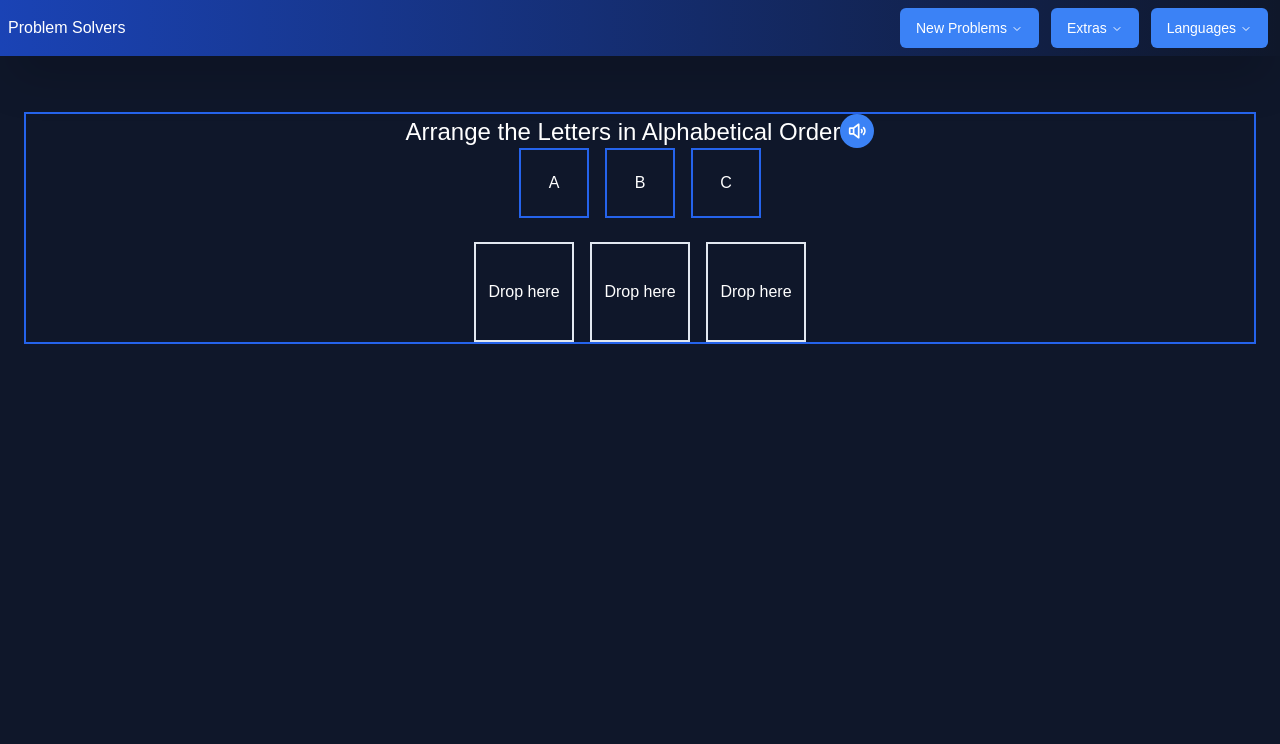
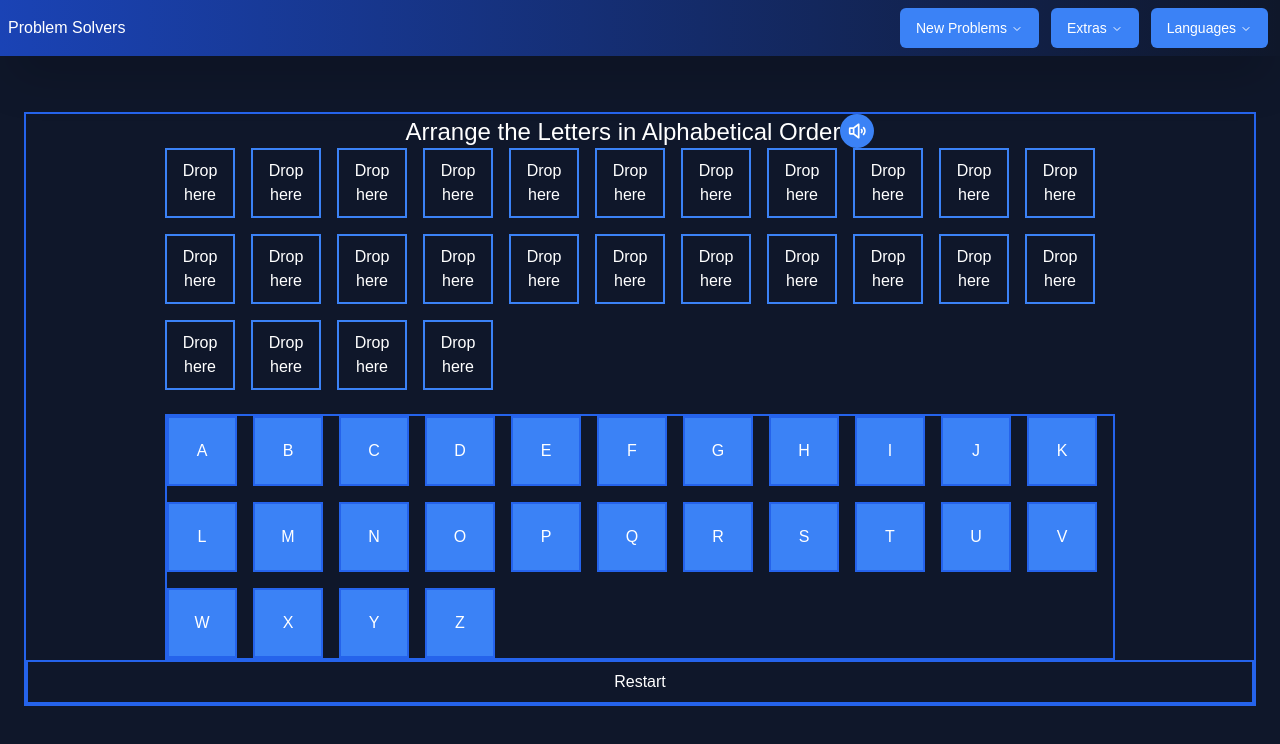
Before and after one commit to bartswierz/learning-game, a React (Vite) app: page /alphabetical-order in a window 1280 px wide. Shown: the top 744 px of the page. Built offline with nearby package versions, Linux system fonts and the light colour scheme; a web font is replaced by a local one.

Commit message:
updated DragAndDrop to entire alphabet with 26 droppable containers

```diff
--- a/src/components/ui/AlphabeticalOrder/example/multipleDroppable/DragAndDropMultipleV2.jsx
+++ b/src/components/ui/AlphabeticalOrder/example/multipleDroppable/DragAndDropMultipleV2.jsx
@@ -1,21 +1,110 @@
 import React, { useState } from "react";
-import { DndContext, closestCorners, useSensors, PointerSensor, useSensor, TouchSensor, KeyboardSensor } from "@dnd-kit/core";
-import { arrayMove, SortableContext, sortableKeyboardCoordinates } from "@dnd-kit/sortable";
+import { DndContext, useSensors, PointerSensor, useSensor, TouchSensor, KeyboardSensor } from "@dnd-kit/core";
+import { sortableKeyboardCoordinates } from "@dnd-kit/sortable";
 
 import Droppable from "./Droppable"; // Component for the droppable container
 import Draggable from "./Draggable"; // Component for the draggable items
 
+const draggableLetters = [
+  "A",
+  "B",
+  "C",
+  "D",
+  "E",
+  "F",
+  "G",
+  "H",
+  "I",
+  "J",
+  "K",
+  "L",
+  "M",
+  "N",
+  "O",
+  "P",
+  "Q",
+  "R",
+  "S",
+  "T",
+  "U",
+  "V",
+  "W",
+  "X",
+  "Y",
+  "Z",
+];
+const droppableContainers = [
+  "A",
+  "B",
+  "C",
+  "D",
+  "E",
+  "F",
+  "G",
+  "H",
+  "I",
+  "J",
+  "K",
+  "L",
+  "M",
+  "N",
+  "O",
+  "P",
+  "Q",
+  "R",
+  "S",
+  "T",
+  "U",
+  "V",
+  "W",
+  "X",
+  "Y",
+  "Z",
+];
+
+const initialStart = {
+  A: null,
+  B: null,
+  C: null,
+  D: null,
+  E: null,
+  F: null,
+  G: null,
+  H: null,
+  I: null,
+  J: null,
+  K: null,
+  L: null,
+  M: null,
+  N: null,
+  O: null,
+  P: null,
+  Q: null,
+  R: null,
+  S: null,
+  T: null,
+  U: null,
+  V: null,
+  W: null,
+  X: null,
+  Y: null,
+  Z: null,
+};
+
+/** TODO
+ * 1. Add conditional logic for the restart button to only appear once all letters are matched
+ * 2. Add a voice chat that will say the letter when it is picked up and dragged by the user -> i.e. if the user picks up "A" it will say "A" on drag start
+ * 3. Update layout of the draggable and droppable to be on 2 rows instead of 1
+ *  3a. Add a max width to the droppable and draggable containers to make it responsive on desktop to mobile
+ */
 function DragAndDropMultipleV2() {
-  // Multiple containers for "A", "B", "C"
-  const draggableLetters = ["A", "B", "C"];
-  const droppableContainers = ["A", "B", "C"];
+  // State to track placements dynamically using an object
+  const [placements, setPlacements] = useState(initialStart);
 
-  // TODO - refactor to use an object to track placements
-  // State to track placements dynamically using an object
-  const [placements, setPlacements] = useState({ A: null, B: null, C: null });
-  const [letterA, setLetterA] = useState(null);
-  const [letterB, setLetterB] = useState(null);
-  const [letterC, setLetterC] = useState(null);
+  const handleRestart = () => {
+    console.log("Restarting...");
+    setPlacements(initialStart);
+  };
 
   // Used for Mobile as the drag and drop will not work without using sensors
   const sensors = useSensors(
@@ -28,19 +117,15 @@ function DragAndDropMultipleV2() {
 
   return (
     <DndContext onDragEnd={handleDragEnd} sensors={sensors}>
-      {/* TODO - Add logic to ONLY DISPLAY Draggable Containers OUTSIDE the droppable containers IF THEY HAVEN'T BEEN MATCHED YET */}
-      {/* Draggable components */}
-      {/* <div className="flex gap-4 mb-4"> */}
-      {/* {draggableLetters.map((letter) => (
-        <Draggable key={letter} id={`draggable-${letter}`}>
-          {letter}
-        </Draggable>
-      ))} */}
-      <div className="flex gap-4 mb-6">
-        {/* Condition will remove the container from this location when we have a match */}
-        {/* {letterA === null ? <Draggable id="A">A</Draggable> : null}
-        {letterB === null ? <Draggable id="B">B</Draggable> : null}
-        {letterC === null ? <Draggable id="C">C</Draggable> : null} */}
+      <div className="flex flex-wrap max-w-[950px] gap-4 mb-6">
+        {droppableContainers.map((letter) => (
+          <Droppable key={letter} id={`droppable-${letter}`}>
+            {placements[letter] ? <Draggable id={letter}>{placements[letter]}</Draggable> : "Drop here"}
+          </Droppable>
+        ))}
+      </div>
+
+      <div className="flex flex-wrap gap-4 max-w-[950px] bb">
         {draggableLetters.map((letter) =>
           placements[letter] === null ? (
             <Draggable key={letter} id={letter}>
@@ -50,18 +135,11 @@ function DragAndDropMultipleV2() {
         )}
       </div>
 
-      {/* TODO - Add logic for rendering the correct Draggable within Droppable */}
-      {/* Droppable containers */}
-      <div className="flex gap-4">
-        {droppableContainers.map((letter) => (
-          <Droppable key={letter} id={`droppable-${letter}`}>
-            {/* {parent === id ? draggableMarkup : "Drop here"} */}
-            {/* {parent === id ? <Draggable id="A">A</Draggable>  : "Drop here"} */}
-            {/* TODO - find logic to compare that our draggableContainer is of the same type as the container -> i.e. draggable container "A" === droppable container "A" */}
-            {/* Drop ({letter}) */}
-            {placements[letter] ? `Contains: ${placements[letter]}` : "Drop here"}
-          </Droppable>
-        ))}
+      {/* TODO - add conditional logic to only render the restart button IF the user matches all letters */}
+      <div className="bb w-full flex justify-center items-center">
+        <button className="px-4 py-2" onClick={handleRestart}>
+          Restart
+        </button>
       </div>
     </DndContext>
   );
@@ -72,33 +150,16 @@ function DragAndDropMultipleV2() {
 
     // Only proceed if the item is dropped over a valid droppable area
     if (over) {
+      // Strips the "draggable-" and "droppable-" prefixes from the IDs
       const draggableContainer = active.id.replace("draggable-", "");
       const droppableContainer = over.id.replace("droppable-", "");
-      // const draggedLetter = active.id.strip("draggable-");
 
-      console.log("draggableContainer:", draggableContainer);
-      console.log("droppableContainer:", droppableContainer);
-
-      // TODO - refactor logic
-      // Ensure the dragged item matches the droppable area
+      // MATCHING DROPPABLE CONTAINER
       if (draggableContainer === droppableContainer) {
         setPlacements((prevPlacements) => ({
           ...prevPlacements,
-          [droppableContainer]: draggableContainer, // Mark the letter as placed in the correct container
+          [droppableContainer]: draggableContainer, // "A" => "A"
         }));
-        // switch (droppableContainer) {
-        //   case "A":
-        //     setLetterA(draggableContainer);
-        //     break;
-        //   case "B":
-        //     setLetterB(draggableContainer);
-        //     break;
-        //   case "C":
-        //     setLetterC(draggableContainer);
-        //     break;
-        //   default:
-        //     break;
-        // }
       }
     }
   }
--- a/src/components/ui/AlphabeticalOrder/example/multipleDroppable/Draggable.tsx
+++ b/src/components/ui/AlphabeticalOrder/example/multipleDroppable/Draggable.tsx
@@ -1,11 +1,12 @@
 import { useDraggable } from "@dnd-kit/core";
 
 interface DraggableProps {
+  id: string;
   children: React.ReactNode;
-  id: string;
+  className?: string;
 }
 
-function Draggable({ children, id }: DraggableProps) {
+function Draggable({ children, id, className = "h-[70px] w-[70px] bg-blue-500" }: DraggableProps) {
   const { attributes, listeners, setNodeRef, transform } = useDraggable({
     id: `draggable-${id}`,
   });
@@ -16,7 +17,7 @@ function Draggable({ children, id }: DraggableProps) {
     : undefined;
 
   return (
-    <button ref={setNodeRef} style={style} {...listeners} {...attributes} className="bb w-[70px] h-[70px]">
+    <button ref={setNodeRef} style={style} {...listeners} {...attributes} className={`bb ${className}`}>
       {children}
     </button>
   );
--- a/src/components/ui/AlphabeticalOrder/example/multipleDroppable/Droppable.jsx
+++ /dev/null
@@ -1,20 +0,0 @@
-import React from "react";
-import { useDroppable } from "@dnd-kit/core";
-
-function Droppable(props) {
-  const { isOver, setNodeRef } = useDroppable({
-    id: props.id ? props.id : "droppable",
-  });
-  const style = {
-    color: isOver ? "green" : undefined,
-    backgroundColor: isOver ? "lightgreen" : undefined,
-  };
-
-  return (
-    <div ref={setNodeRef} style={style} className="border-2 border-green-600 w-[100px] h-[100px] flex justify-center items-center">
-      {props.children}
-    </div>
-  );
-}
-
-export default Droppable;
--- /dev/null
+++ b/src/components/ui/AlphabeticalOrder/example/multipleDroppable/Droppable.tsx
@@ -0,0 +1,31 @@
+import React from "react";
+import { useDroppable } from "@dnd-kit/core";
+
+interface DroppableProps {
+  id?: string;
+  children: React.ReactNode;
+  className?: string;
+}
+
+function Droppable({ id, children, className }: DroppableProps) {
+  const { isOver, setNodeRef } = useDroppable({
+    id: id ? id : "droppable",
+  });
+
+  const style = {
+    color: isOver ? "green" : undefined,
+    backgroundColor: isOver ? "lightgreen" : undefined,
+  };
+
+  return (
+    <div
+      ref={setNodeRef}
+      style={style}
+      className="border-2 border-blue-500 w-[70px] h-[70px] flex justify-center items-center text-center"
+    >
+      {children}
+    </div>
+  );
+}
+
+export default Droppable;
```
